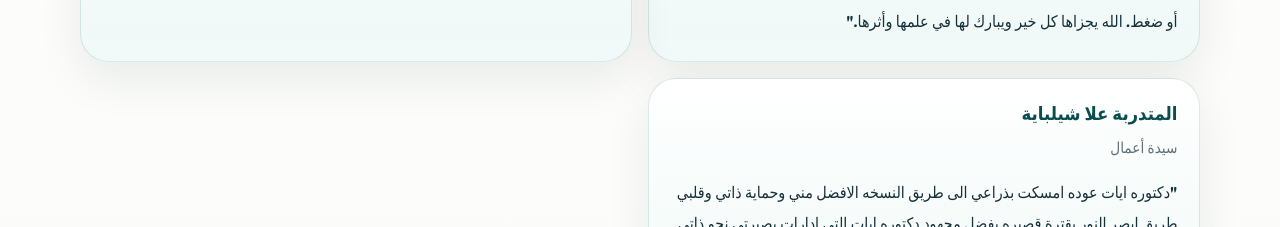
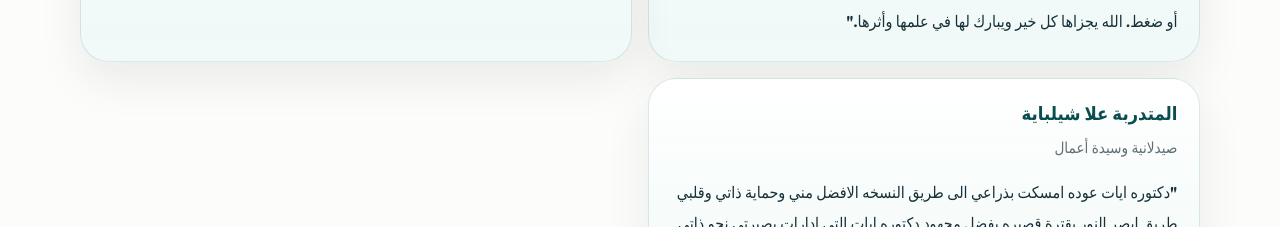
Before and after one commit to candraos/feelingblissacademy.com, a Next.js app: page / in a window 1280 px wide. Shown: the part 5680-5907 px from the top of the page. Built offline with nearby package versions, Linux system fonts and the light colour scheme; no server answers.

Commit message:
small change in testimonial

```diff
--- a/src/components/home/sections.tsx
+++ b/src/components/home/sections.tsx
@@ -29,7 +29,7 @@ const testimonials = [
   },
   {
     name: "المتدربة علا شيلباية",
-    role: "سيدة أعمال",
+    role: "صيدلانية وسيدة أعمال",
     quote:
       "دكتوره ايات عوده امسكت بذراعي الى طريق النسخه الافضل مني وحماية ذاتي وقلبي طريق ابصر النور بقترة قصيره بفضل مجهود دكتوره ايات التي ادارات بصيرتي نحو ذاتي المضيئه لارى العالم بطريقه افضل واكون انسان ناجح وسيدة اعمال في المجتمع والعالم . شكرا دكتوره آيات من اعماق قلبي.",
   },
```
